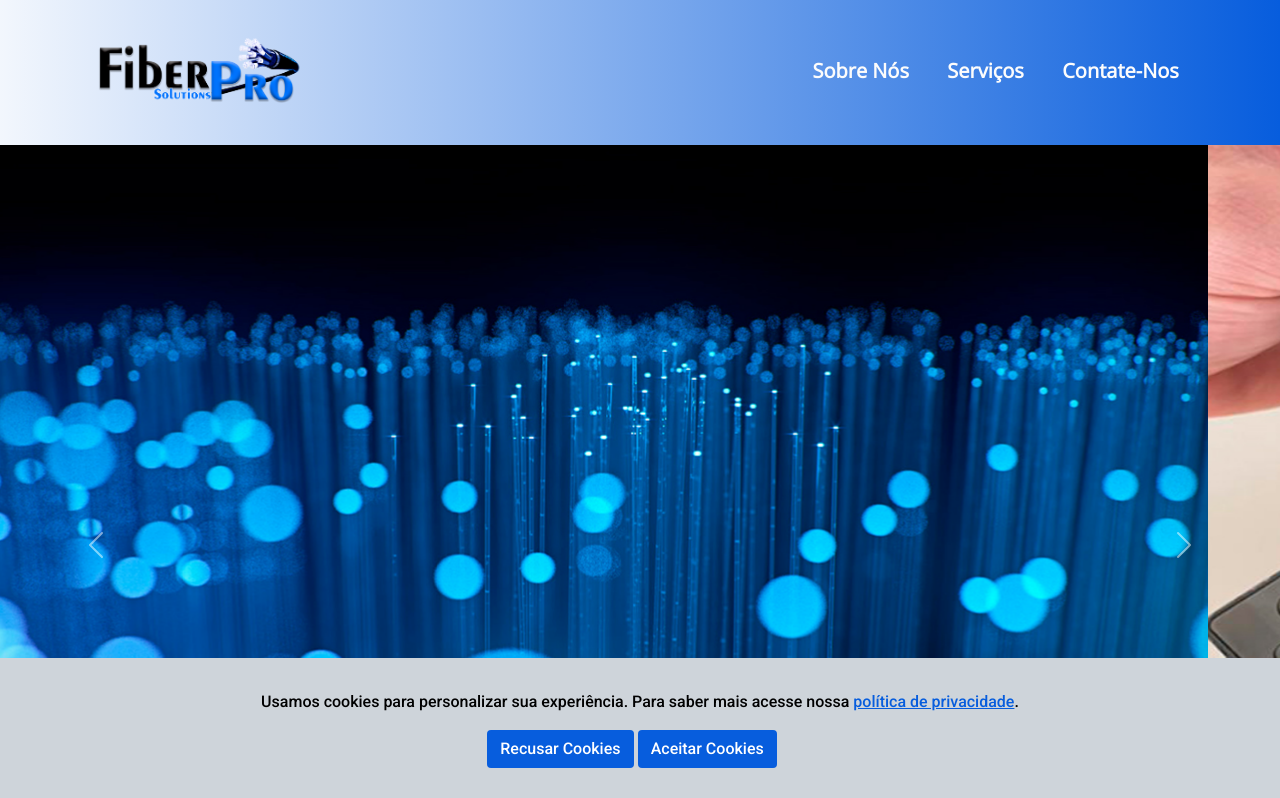
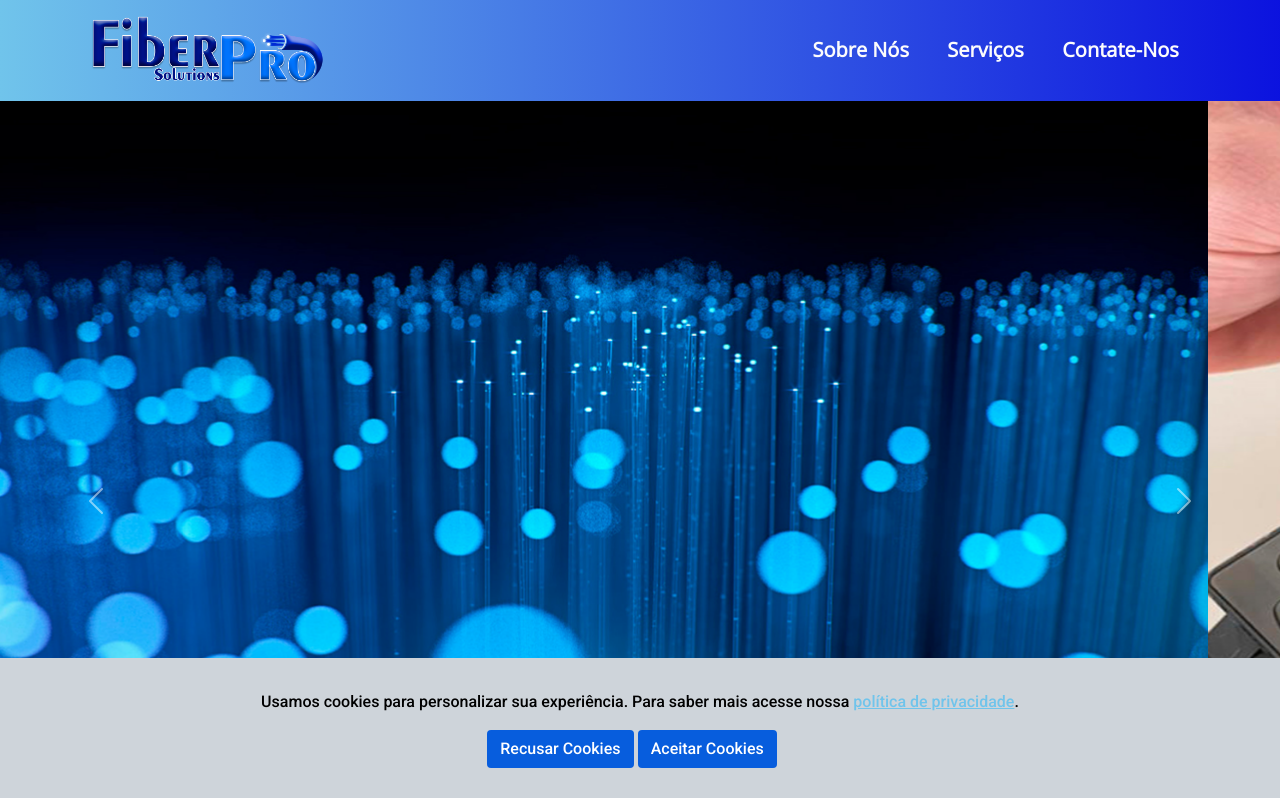
Before and after one commit to Gustavo389/FiberPro-main, a website: page index.html in a window 1280 px wide. Shown: the top 798 px of the page. Drawn offline with nearby package versions, Linux system fonts and the light colour scheme.

Commit message:
Logo atualizada

```diff
--- a/index.html
+++ b/index.html
@@ -37,7 +37,7 @@
   <nav class="navbar navbar-expand-lg navbar-light  bg-primary menu">
     <div class="container">
       <a class="navbar-brand" href="#">
-        <img src="images/arts/logo3.png" style="width: 250px; height: 100%;" alt=""></a>
+        <img src="images/arts/logo site.png" style="width: 250px; height: 100%;" alt=""></a>
       <button class="navbar-toggler" type="button" data-bs-toggle="collapse" data-bs-target="#navbarNav"
         aria-controls="navbarSupportedContent" aria-expanded="true" aria-label="Toggle navigation">
         <span class="navbar-toggler-icon"></span>
--- a/scss/_custom.scss
+++ b/scss/_custom.scss
@@ -2,8 +2,8 @@
 $purple-dark:  #9926f0;
 $purple-light:#BB6EF5;
 $pink:    #d122e3;
-$dark-blue: #075ddd;
-$blue-nav: rgb(255, 255, 255);
+$dark-blue: #70c4eb;
+$blue-nav: rgb(6, 9, 222);
 
 // GRAY COLORS
 $white:    #fff;
--- a/scss/components/_mixins.scss
+++ b/scss/components/_mixins.scss
@@ -2,7 +2,7 @@
 // GRADIENT MIXIN
 @mixin gradient {
   background: linear-gradient(
-    to right,
+    to left,
     rgba($secondary, 0.95),
     rgba($primary, 0.95)
   );
```
Also changed, not shown: assets/css/style.css, images/arts/logo site.png (added), 1 other file.
